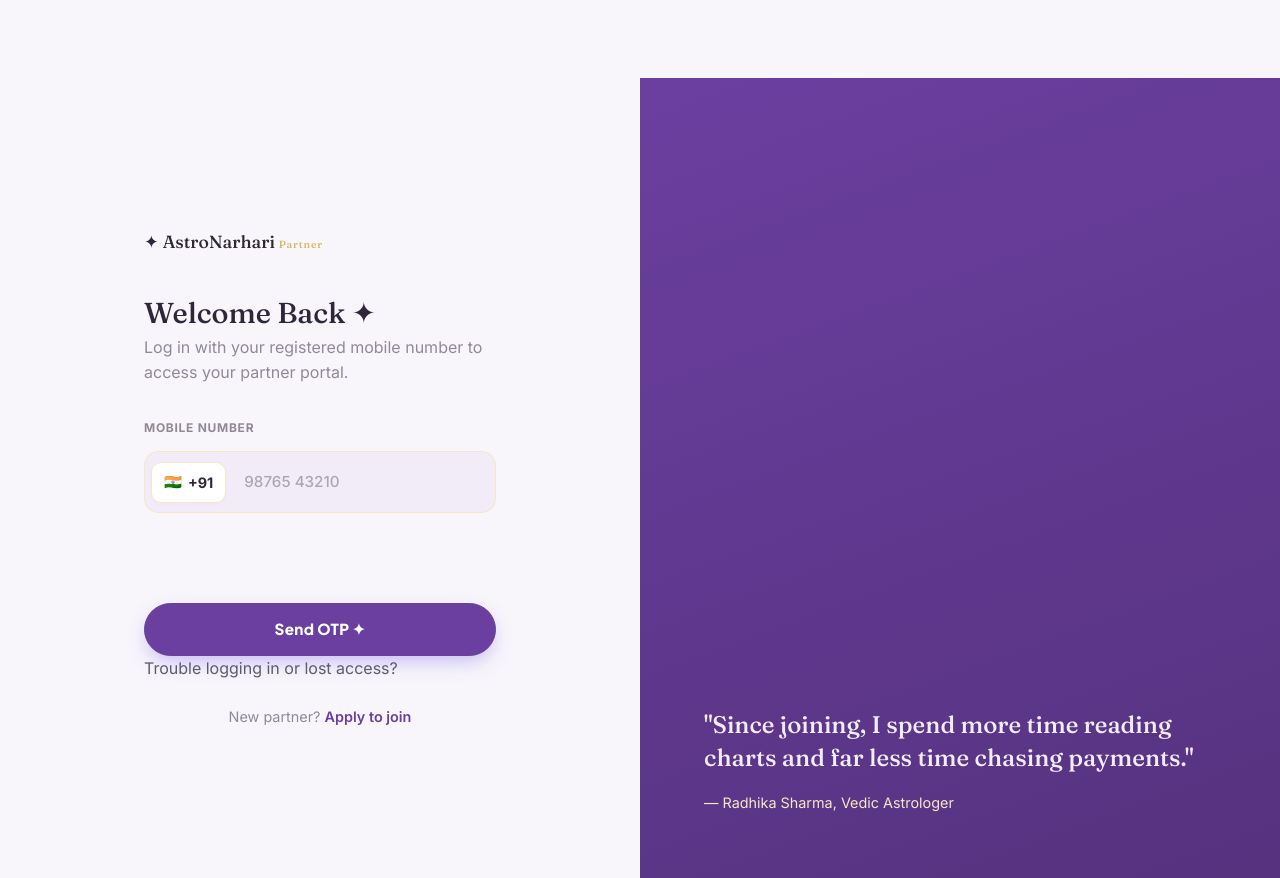
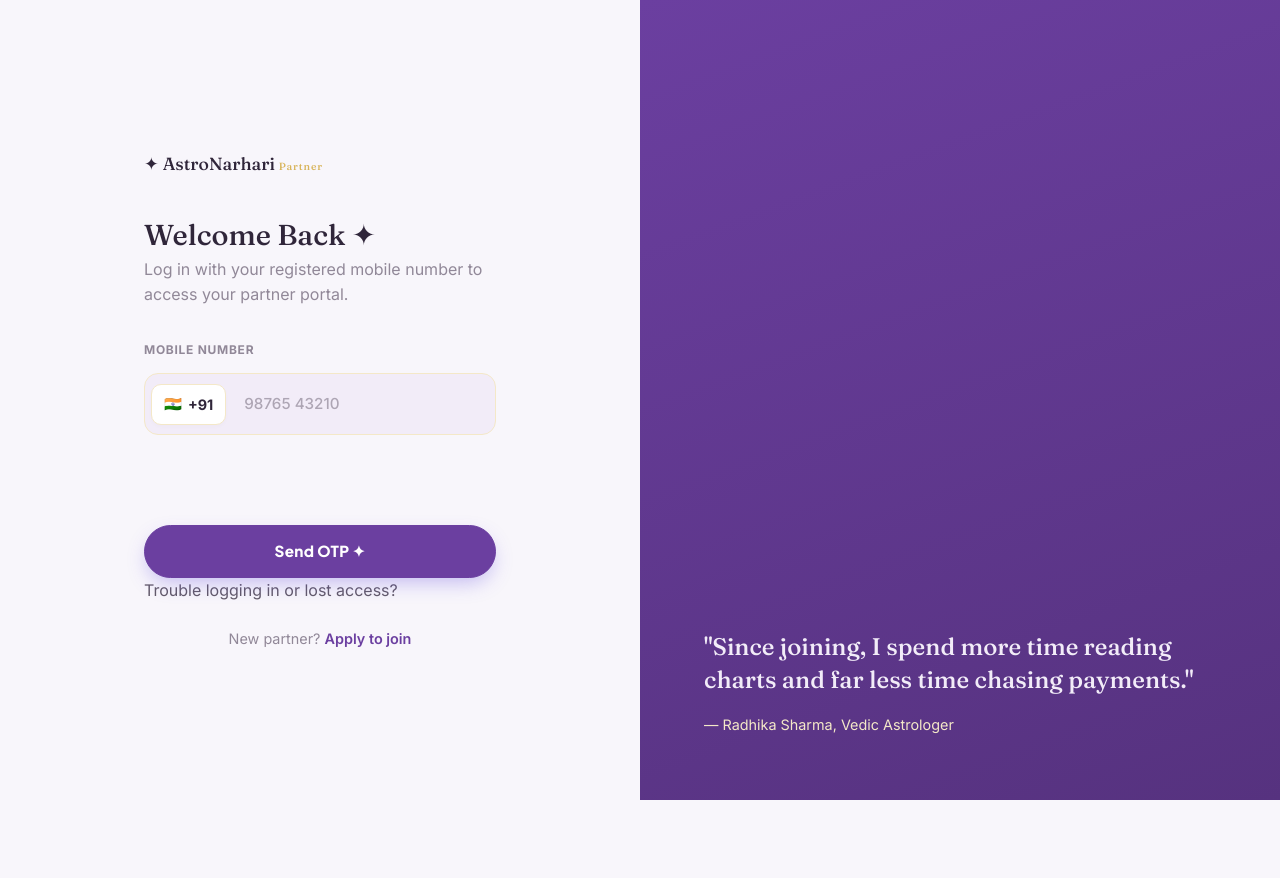
Before and after one commit to Harshit537-cyber/Patner_Website, a React (Vite) app: page /login in a window 1280 px wide. After the commit the page ends 800 px from the top, so only its background shows below. Built offline with nearby package versions, Linux system fonts and the light colour scheme.

Commit message:
Update partner website authentication and UI

```diff
--- a/package.json
+++ b/package.json
@@ -10,7 +10,6 @@
     "preview": "vite preview"
   },
   "dependencies": {
-    "@tailwindcss/vite": "^4.3.3",
     "firebase": "^12.17.1",
     "firebase-admin": "^14.2.0",
     "framer-motion": "^13.1.0",
@@ -22,6 +21,7 @@
     "tailwindcss": "^4.3.3"
   },
   "devDependencies": {
+    "@tailwindcss/vite": "^4.3.3",
     "@types/react": "^19.2.17",
     "@types/react-dom": "^19.2.3",
     "@vitejs/plugin-react": "^6.0.4",
--- a/src/App.jsx
+++ b/src/App.jsx
@@ -8,14 +8,14 @@
     <BrowserRouter>
       <AuthProvider>
         <PartnerProvider>
+          {/* Top spacing remove karne ke liye container ko hide kar diya gaya hai */}
           <div
             id="firebase-recaptcha-container"
             style={{
-              width: "100%",
-              minHeight: "78px",
-              display: "flex",
-              justifyContent: "center",
-              alignItems: "center",
+              display: "none",
+              height: "0px",
+              width: "0px",
+              overflow: "hidden",
             }}
           />
 
--- a/src/services/authService.js
+++ b/src/services/authService.js
@@ -51,7 +51,7 @@
         auth,
         RECAPTCHA_CONTAINER,
         {
-          size: "normal",
+          size: "invisible",
 
           callback: () => {
             console.log(
```
Also changed, not shown: src/components/website/Sections.css (line endings or trailing spaces), 1 other file (tests, documents, lock files or other folders).
